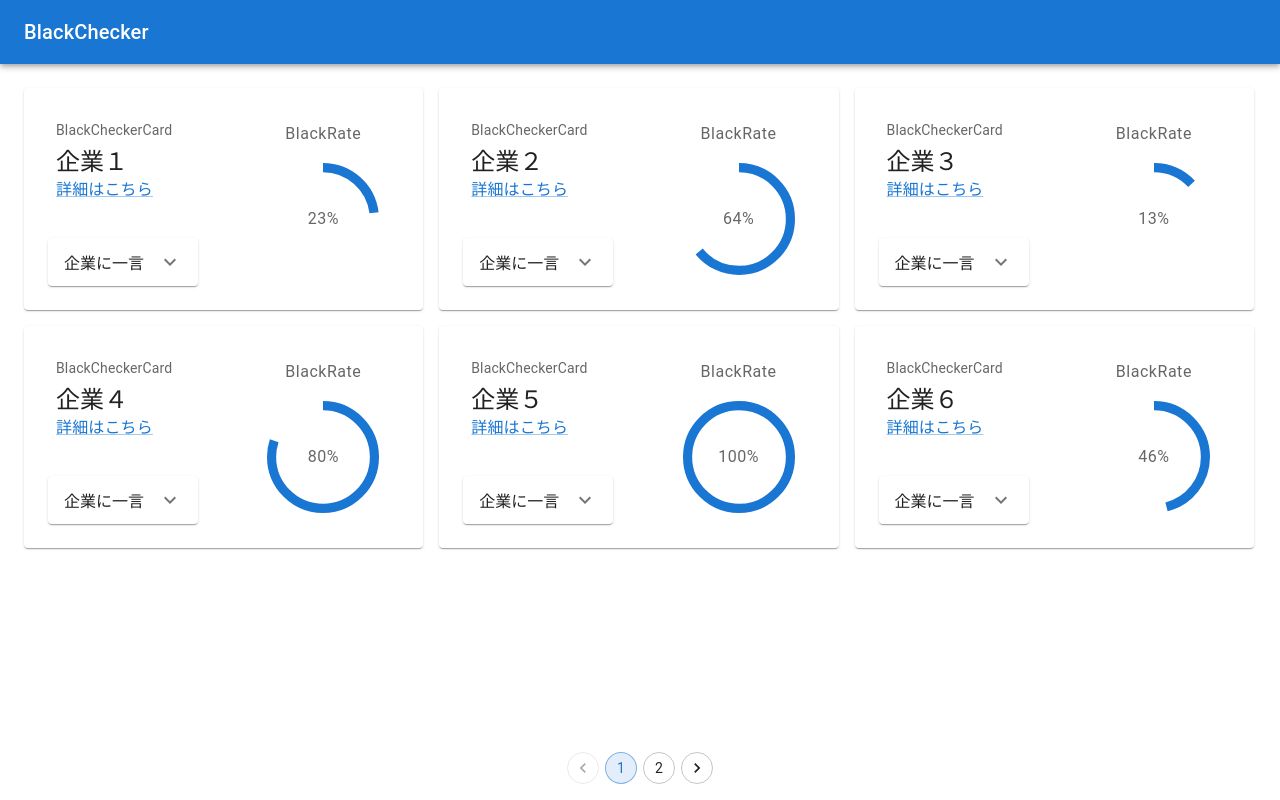
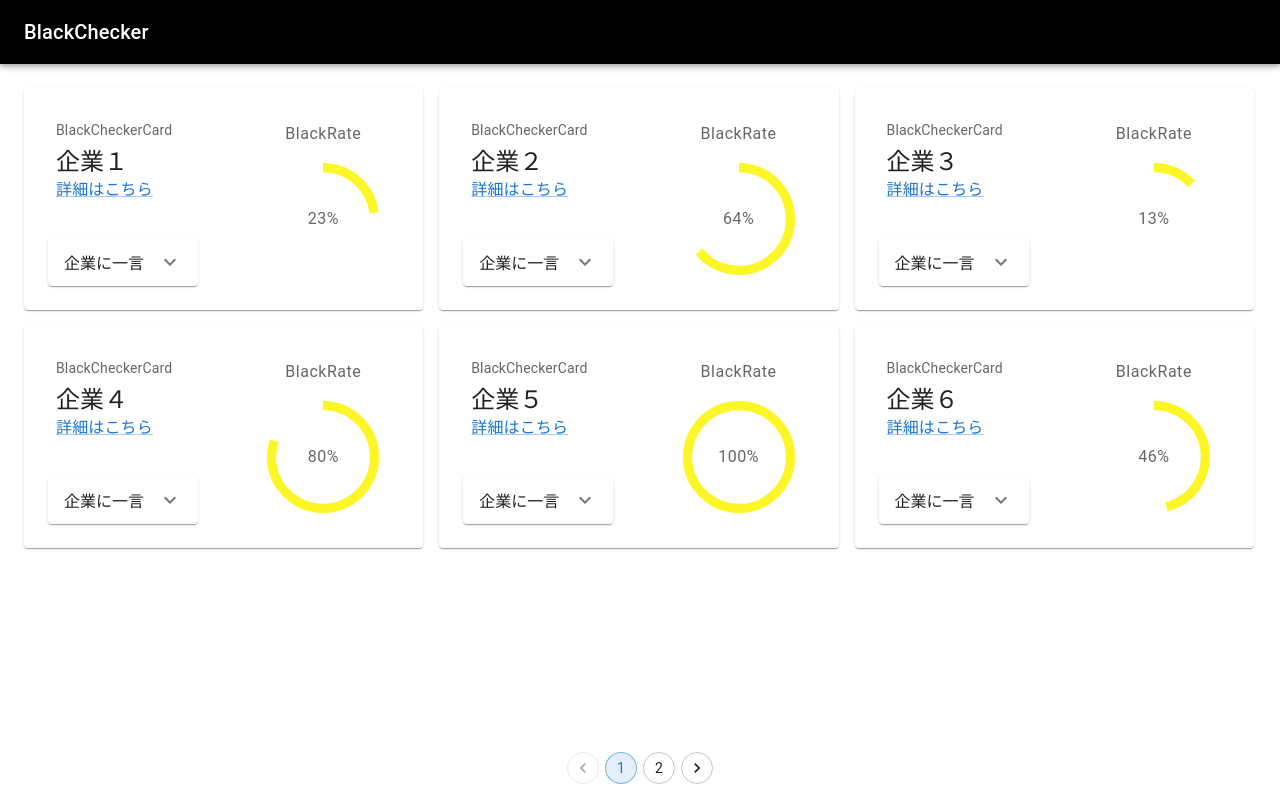
Before and after one commit to MonkeyHackParty/team4, a React (Vite) app in the folder frontend/: page / in a window 1280 px wide. Built offline with nearby package versions, Linux system fonts and the light colour scheme.

Commit message:
BlackAndYellow

```diff
--- a/frontend/src/components/ButtonAppBar.jsx
+++ b/frontend/src/components/ButtonAppBar.jsx
@@ -10,7 +10,7 @@ import { Box } from '@mui/material';
 export default function ButtonAppBar() {
   return (
     <Box sx={{ flexGrow: 1 }}>
-      <AppBar position="static">
+      <AppBar position="static" sx={{ backgroundColor: '#000000' }}>
         <Toolbar>
           <Typography variant="h6" component="div" sx={{ flexGrow: 1 }}>
             BlackChecker
--- a/frontend/src/components/Circular.jsx
+++ b/frontend/src/components/Circular.jsx
@@ -38,6 +38,7 @@ export default function Circular(props) {
           variant="determinate"
           sx={{
             position: 'absolute',
+            color:'#fdf626',
           }}
           {...props}
         />
--- a/frontend/src/components/Loading.jsx
+++ b/frontend/src/components/Loading.jsx
@@ -9,10 +9,10 @@ export default function CircularIndeterminate() {
         display: 'flex',
         alignItems: 'center',
         justifyContent: 'center',
-        height: '70vh'
+        height: '70vh',
       }}
     >
-      <CircularProgress />
+      <CircularProgress sx={{color:'#e4e4e4'}}/>
     </Box>
   );
 }
```
